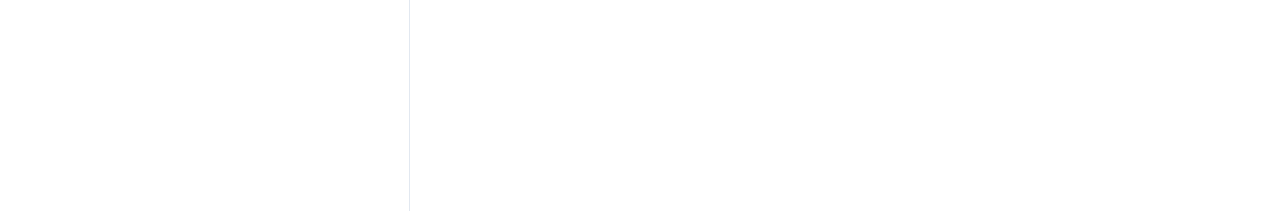
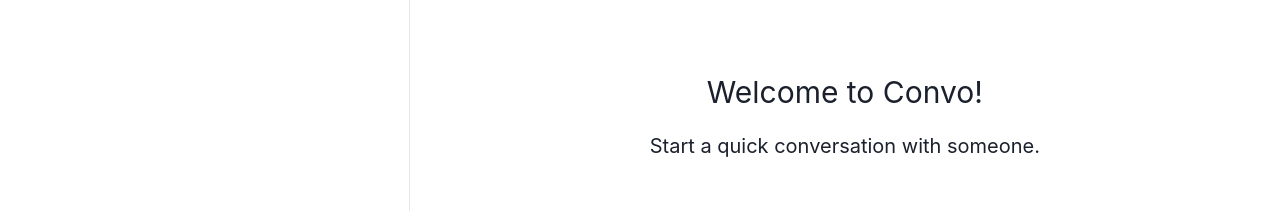
Before and after one commit to sudhanshusingh-g/chat-app, a React (Create React App) app in the folder client/: page /chats in a window 1280 px wide. Shown: the part 287-498 px from the top of the page. Built offline with nearby package versions, Linux system fonts and the light colour scheme; no server answers; sample sign-in values are in the browser's storage.

Commit message:
Chatbox UI done.

```diff
--- a/client/src/Pages/Chats.jsx
+++ b/client/src/Pages/Chats.jsx
@@ -3,13 +3,13 @@
 import SideNav from "../components/others/SideNav";
 import MyChats from "../components/others/MyChats";
 import ChatBox from "../components/others/ChatBox";
-import { useEffect } from "react";
+import { useEffect, useState } from "react";
 import { useNavigate } from "react-router-dom";
 
 function Chats() {
   const navigate=useNavigate();
   const {user}=ChatState();
-  console.log(user);
+  const [fetchAgain,setFetchAgain]=useState(false)
     useEffect(()=>{
       const user = JSON.parse(localStorage.getItem("user"));
 
@@ -17,11 +17,11 @@
     },[])
 
   return (
-    <div style={{ width: "100%"}}>
+    <div style={{ width: "100%" }}>
       {user && <SideNav />}
       <Box display="flex" justifyContent="space-between" w="100%" h="85vh">
-        {user && <MyChats/>}
-        {user && <ChatBox />}
+        {user && <MyChats fetchAgain={fetchAgain} />}
+        {user && <ChatBox fetchAgain={fetchAgain} setFetchAgain={setFetchAgain}/>}
       </Box>
     </div>
   );
--- a/client/src/components/others/ChatBox.jsx
+++ b/client/src/components/others/ChatBox.jsx
@@ -1,9 +1,21 @@
-import React from 'react'
-
-function ChatBox() {
+import { Box } from "@chakra-ui/layout";
+import {ChatState} from "../../context/ChatProvider"
+import SingleChat from "./SingleChat";
+function ChatBox({ fetchAgain ,setFetchAgain}) {
+  const { selectedChat } = ChatState();
   return (
-    <div>ChatBox</div>
-  )
+    <Box
+      display={{ base: selectedChat ? "flex" : "none", md: "flex" }}
+      alignItems="center"
+      flexDir="column"
+      p={3}
+      w={{ base: "100%", md: "68%" }}
+      backdropFilter="blur(5px)"
+      backgroundColor="rgba(255, 255, 255, 0.5)"
+    >
+      <SingleChat fetchAgain={fetchAgain} setFetchAgain={setFetchAgain} />
+    </Box>
+  );
 }
 
-export default ChatBox
+export default ChatBox;
--- a/client/src/components/others/MyChats.jsx
+++ b/client/src/components/others/MyChats.jsx
@@ -7,7 +7,7 @@
 import { getSender } from "../../config/ChatLogic";
 import GroupChatModal from "./GroupChatModal";
 
-function MyChats() {
+function MyChats({fetchAgain}) {
   const [loggedUser, setLoggedUser] = useState();
   const { user, setUser, selectedChat, setSelectedChat, chat, setChat } =
     ChatState();
@@ -39,7 +39,7 @@
   useEffect(() => {
     setLoggedUser(JSON.parse(localStorage.getItem("user")));
     fecthChats();
-  }, []);
+  }, [fetchAgain]);
 
   return (
     <Box
--- /dev/null
+++ b/client/src/components/others/SingleChat.jsx
@@ -0,0 +1,69 @@
+import React from "react";
+import { ChatState } from "../../context/ChatProvider";
+import { Box, Text } from "@chakra-ui/react";
+import { MdArrowBack } from "react-icons/md";
+import { getSender,getSenderFull } from "../../config/ChatLogic";
+import Profile from "./Profile";
+
+
+function SingleChat({ fetchAgain, setFetchAgain }) {
+  const { user, selectedChat, setSelectedChat } = ChatState();
+  return (
+    <>
+      {selectedChat ? (
+        <>
+          <Text
+            fontSize={{ base: "28px", md: "30px" }}
+            pb={3}
+            px={2}
+            w="100%"
+            fontFamily="Work sans"
+            display="flex"
+            justifyContent={{ base: "space-between" }}
+            alignItems="center"
+          >
+            <Box
+              display={{ base: "flex", md: "none" }}
+              onClick={() => setSelectedChat("")}
+            >
+              <MdArrowBack />
+            </Box>
+            {!selectedChat.isGroupChat ? (
+              <>
+                {getSender(user, selectedChat.users)}
+                <Profile user={getSenderFull(user, selectedChat.users)} />
+              </>
+            ) : (
+              <>
+                {selectedChat.chatName.toUpperCase()}
+                {/* <UpdateGroupChatModal
+                    fetchMessages={fetchMessages}
+                    fetchAgain={fetchAgain}
+                    setFetchAgain={setFetchAgain}
+                  /> */}
+              </>
+            )}
+          </Text>
+        </>
+      ) : (
+        <Box
+          display={"flex"}
+          h={"100%"}
+          justifyContent={"center"}
+          alignItems={"center"}
+          flexDirection={"column"}
+          w={"100%"}
+        >
+          <Text fontSize="3xl" mb={4}>
+            Welcome to Convo!
+          </Text>
+          <Text fontSize="xl" mb={8}>
+            Start a quick conversation with someone.
+          </Text>
+        </Box>
+      )}
+    </>
+  );
+}
+
+export default SingleChat;
--- a/client/src/config/ChatLogic.jsx
+++ b/client/src/config/ChatLogic.jsx
@@ -1,3 +1,7 @@
 export const getSender = (loggedusers, users) => {
    return users[0]?._id === loggedusers?._id ? users[1].name : users[0].name;
 };
+
+export const getSenderFull = (loggedusers, users) => {
+  return users[0]?._id === loggedusers?._id ? users[1] : users[0].name;
+};
```
